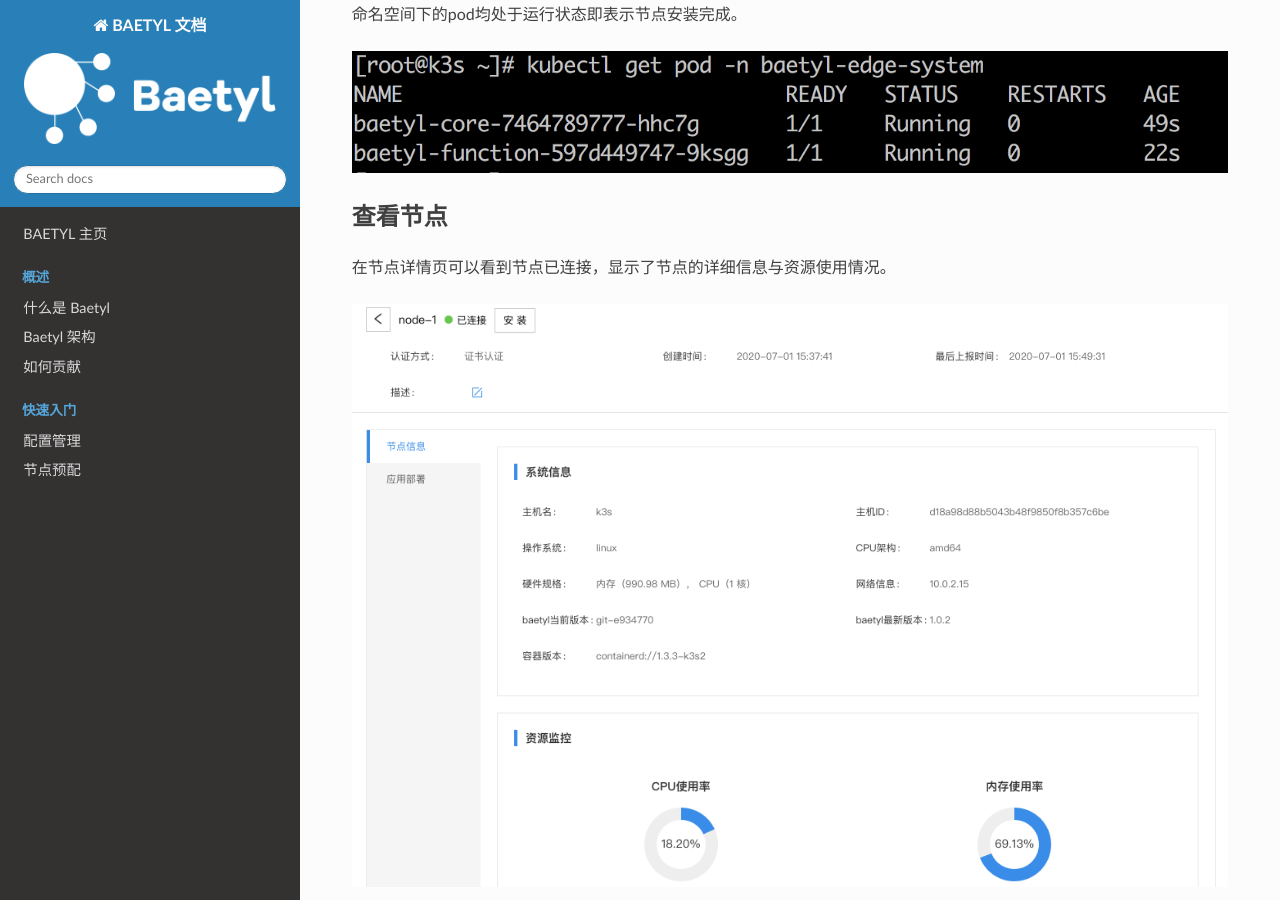
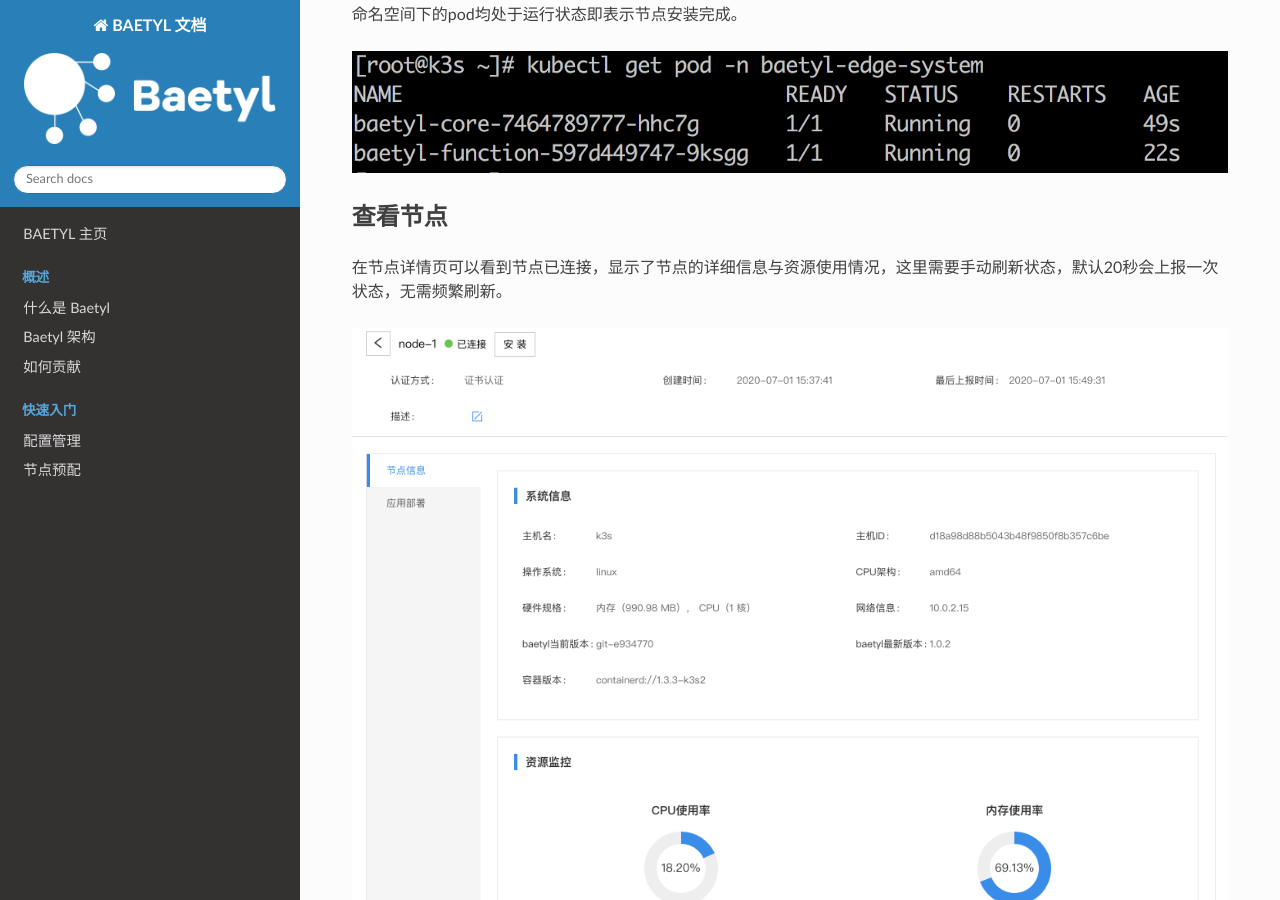
Before and after one commit to baetyl/baetyl-docs-cn, a Sphinx documentation site: the page built from docs/quickstart/Node-Management.md, in a window 1280 px wide and 900 px high, scrolled down 5833 px. Built offline with Sphinx 7.4.7 and the Read the Docs theme 2.0.0, drawn with Linux system fonts in a browser that asks for light colours.

Commit message:
node-management and application depoyment practice

```diff
--- a/docs/quickstart/Node-Management.md
+++ b/docs/quickstart/Node-Management.md
@@ -60,7 +60,7 @@
 
 
 ## 查看节点
-在节点详情页可以看到节点已连接，显示了节点的详细信息与资源使用情况。
+在节点详情页可以看到节点已连接，显示了节点的详细信息与资源使用情况，这里需要手动刷新状态，默认20秒会上报一次状态，无需频繁刷新。
 
 ![节点详情1](../images/quickstart/node-management/11-node-detail-1.png)
 
```
Also changed, not shown: docs/practice/Application-Deployment-Practice.md (+1 -1 lines).
